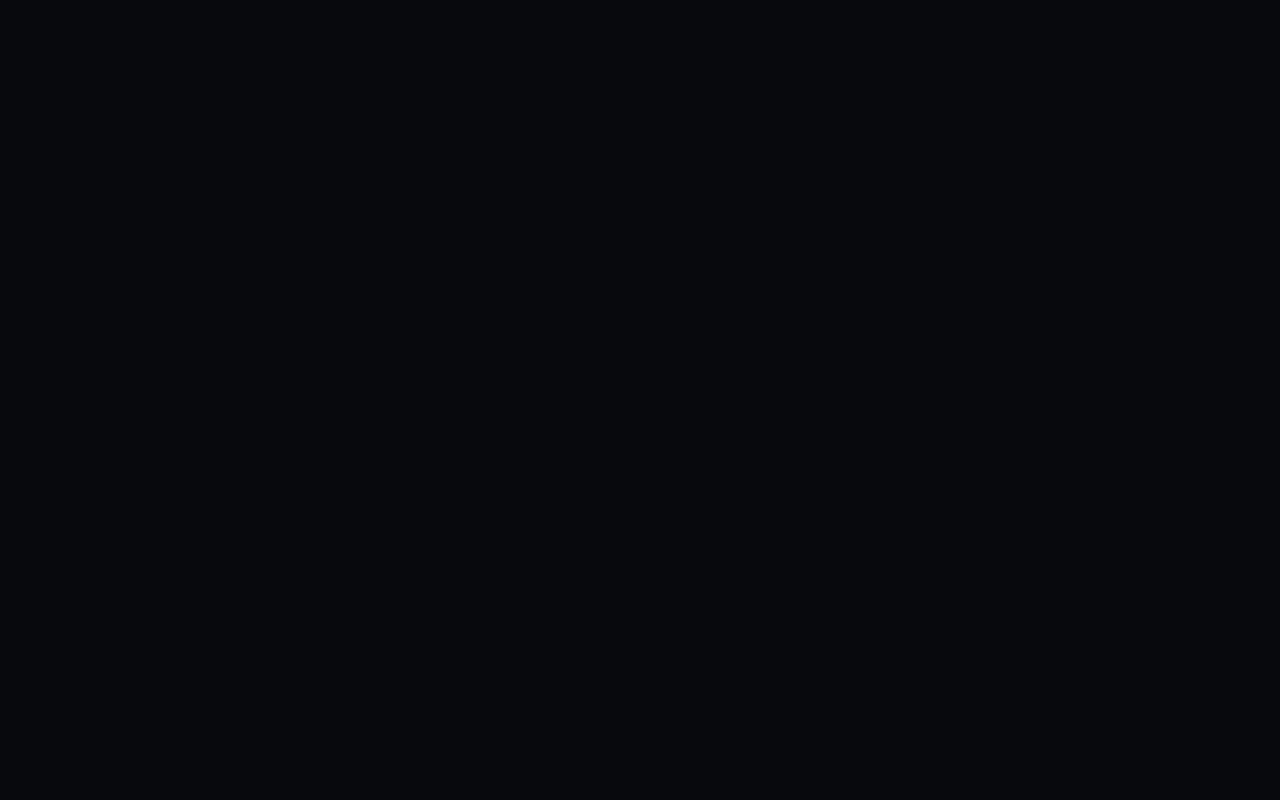
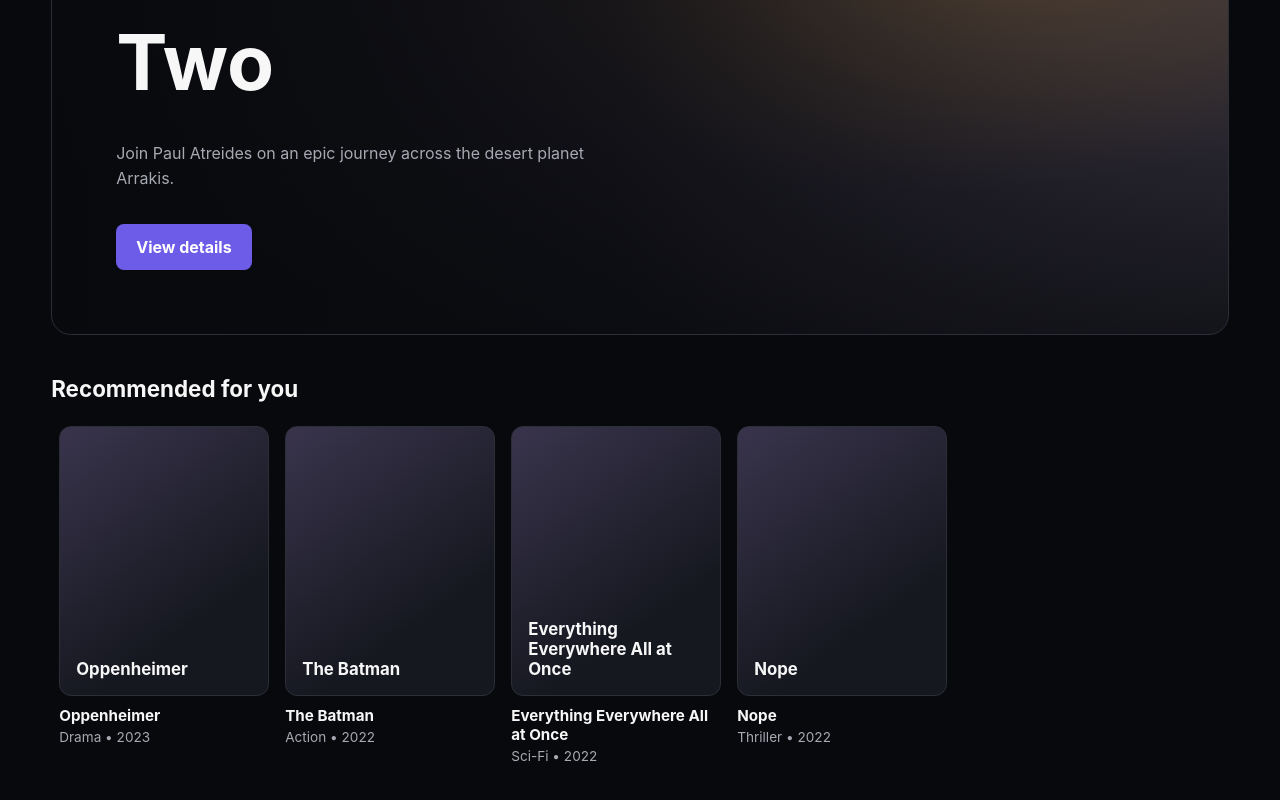
Before and after one commit to mikaeldramatic-ui/MovieStore, a React (Vite) app: page / in a window 1280 px wide. Shown: the part 332-1132 px from the top of the page. Before the commit the page ends 800 px from the top, so only its background shows below. Built offline with nearby package versions, Linux system fonts and the light colour scheme.

Commit message:
Build MovieStore homepage

```diff
--- a/src/App.css
+++ b/src/App.css
@@ -129,7 +129,7 @@
   grid-auto-flow: column;
   gap: 1rem;
   overflow-x: auto;
-  padding: 0.25rem 0 1rem;
+  padding: 0.5rem 0.5rem 1rem;
 }
 
 .movie-card {
--- a/src/App.jsx
+++ b/src/App.jsx
@@ -1,5 +1,6 @@
 import { NavLink, Route, Routes } from "react-router-dom";
 import { useSelector } from "react-redux";
+import HomePage from "./pages/HomePage.jsx";
 import "./App.css";
 
 function Page({ title }) {
@@ -32,7 +33,7 @@
       </header>
 
       <Routes>
-        <Route path="/" element={<Page title="Welcome to MovieStore" />} />
+        <Route path="/" element={<HomePage />} />
         <Route path="/movies" element={<Page title="Movies" />} />
         <Route
           path="/movies/:movieId"
--- /dev/null
+++ b/src/pages/HomePage.jsx
@@ -0,0 +1,60 @@
+import { Link } from "react-router-dom";
+
+const featuredMovie = {
+  id: 1,
+  title: "Dune: Part Two",
+  description:
+    "Join Paul Atreides on an epic journey across the desert planet Arrakis.",
+};
+
+const recommendedMovies = [
+  { id: 2, title: "Oppenheimer", genre: "Drama", year: 2023 },
+  { id: 3, title: "The Batman", genre: "Action", year: 2022 },
+  {
+    id: 4,
+    title: "Everything Everywhere All at Once",
+    genre: "Sci-Fi",
+    year: 2022,
+  },
+  { id: 5, title: "Nope", genre: "Thriller", year: 2022 },
+];
+
+export default function HomePage() {
+  return (
+    <main className="home-page">
+      <section className="hero-banner">
+        <div className="hero-content">
+          <p className="eyebrow">Featured movie</p>
+          <h1>{featuredMovie.title}</h1>
+          <p>{featuredMovie.description}</p>
+
+          <Link className="primary-button" to={`/movies/${featuredMovie.id}`}>
+            View details
+          </Link>
+        </div>
+      </section>
+
+      <section className="movie-section">
+        <h2>Recommended for you</h2>
+
+        <div className="movie-row">
+          {recommendedMovies.map((movie) => (
+            <Link
+              className="movie-card"
+              key={movie.id}
+              to={`/movies/${movie.id}`}
+            >
+              <div className="movie-poster">
+                <span>{movie.title}</span>
+              </div>
+              <h3>{movie.title}</h3>
+              <p>
+                {movie.genre} • {movie.year}
+              </p>
+            </Link>
+          ))}
+        </div>
+      </section>
+    </main>
+  );
+}
```
